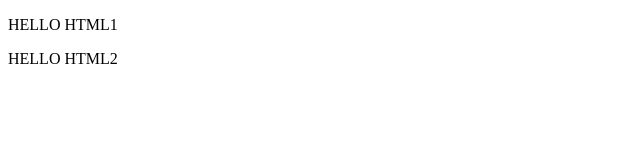
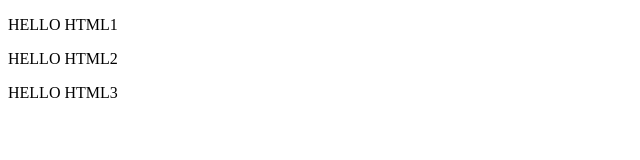
Before and after one commit to dhenifercio/bootcamp-dhe-devjr, a plain HTML site: page index.html in a window 1280 px wide. Shown: the whole page, without its empty margins (0-640 px from the left). Drawn offline with Linux system fonts and the light colour scheme.

Commit message:
segunda alteração

```diff
--- a/index.html
+++ b/index.html
@@ -8,5 +8,6 @@
 <body>
     <p>HELLO HTML1 </p>
     <p>HELLO HTML2 </p>
+    <p>HELLO HTML3 </p>
 </body>
 </html>
```
